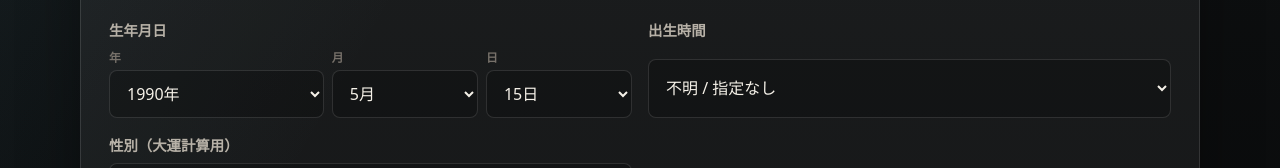
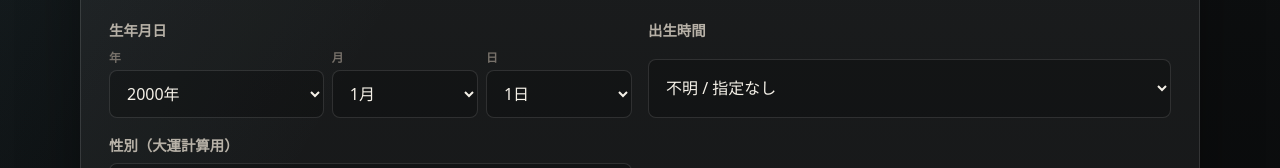
Before and after one commit to takabon69-beep/meishiki-compass, a React (Vite) app: page / in a window 1280 px wide. Shown: the part 454-622 px from the top of the page. Built offline with nearby package versions, Linux system fonts and the light colour scheme.

Commit message:
Set default birth date to 2000-01-01

```diff
--- a/src/App.tsx
+++ b/src/App.tsx
@@ -1202,9 +1202,9 @@ function App() {
   const [mode, setMode] = useState<AppMode>('self');
   const [targetName, setTargetName] = useState('');
   const [relationship, setRelationship] = useState(relationshipOptions[0]);
-  const [birthYear, setBirthYear] = useState('1990');
-  const [birthMonth, setBirthMonth] = useState('5');
-  const [birthDay, setBirthDay] = useState('15');
+  const [birthYear, setBirthYear] = useState('2000');
+  const [birthMonth, setBirthMonth] = useState('1');
+  const [birthDay, setBirthDay] = useState('1');
   const [birthHour, setBirthHour] = useState('');
   const [gender, setGender] = useState<Gender>('male');
   const [activeTab, setActiveTab] = useState<ActiveTab>('profile');
```
